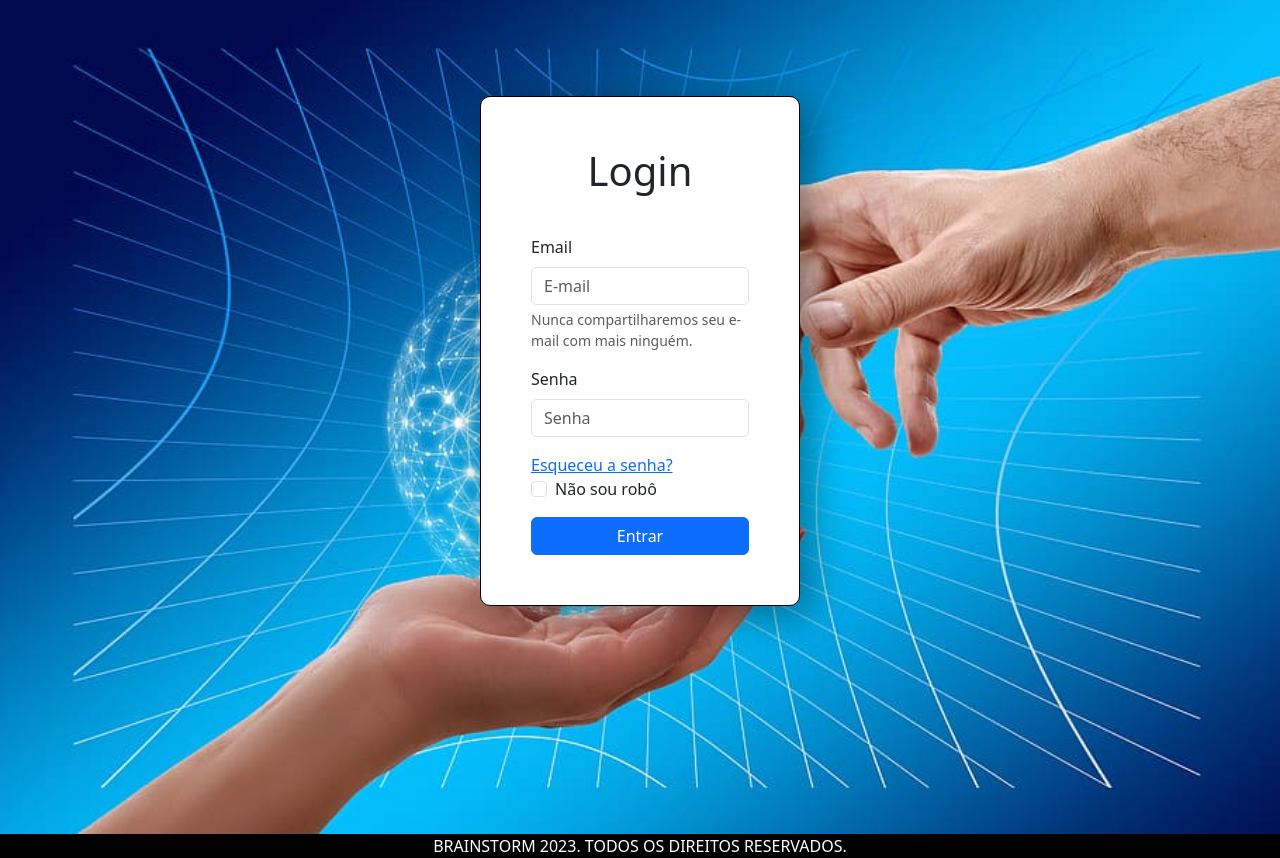
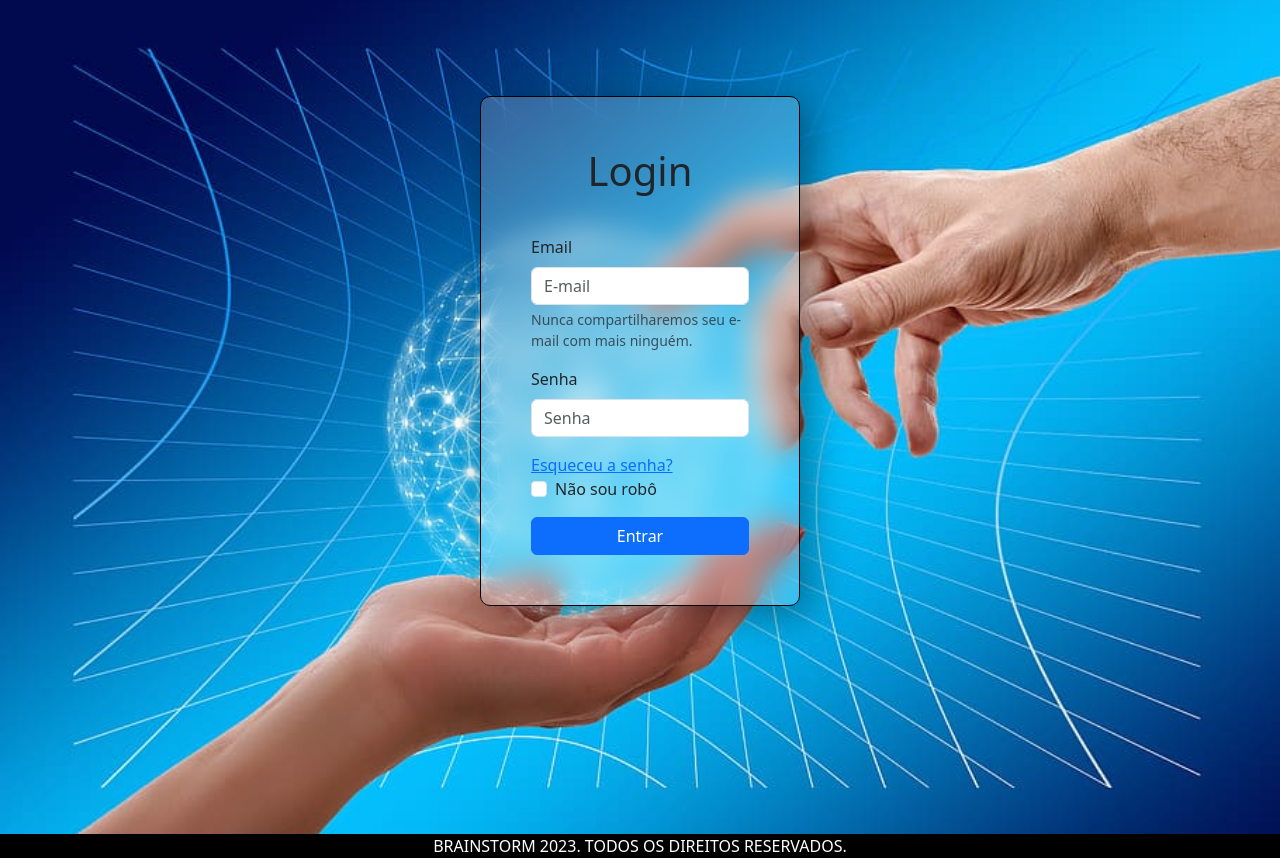
Before and after one commit to EliasAraujoDev/projetoCursoRedes, a PHP site: page /views/login.php in a window 1280 px wide. Shown: the part 56-914 px from the top of the page. Run offline with PHP 8.4, Linux system fonts and the light colour scheme.

Commit message:
renan form

```diff
--- a/css/login.css
+++ b/css/login.css
@@ -19,7 +19,9 @@
     background-color: white;
     position: relative;
 /*     z-index: 1;
- */}
+ */  backdrop-filter: blur(15px);
+  background: rgba(255,255,255,0.2);
+}
 
 #login #InputPassword4{
     margin-top: 1px;
```
